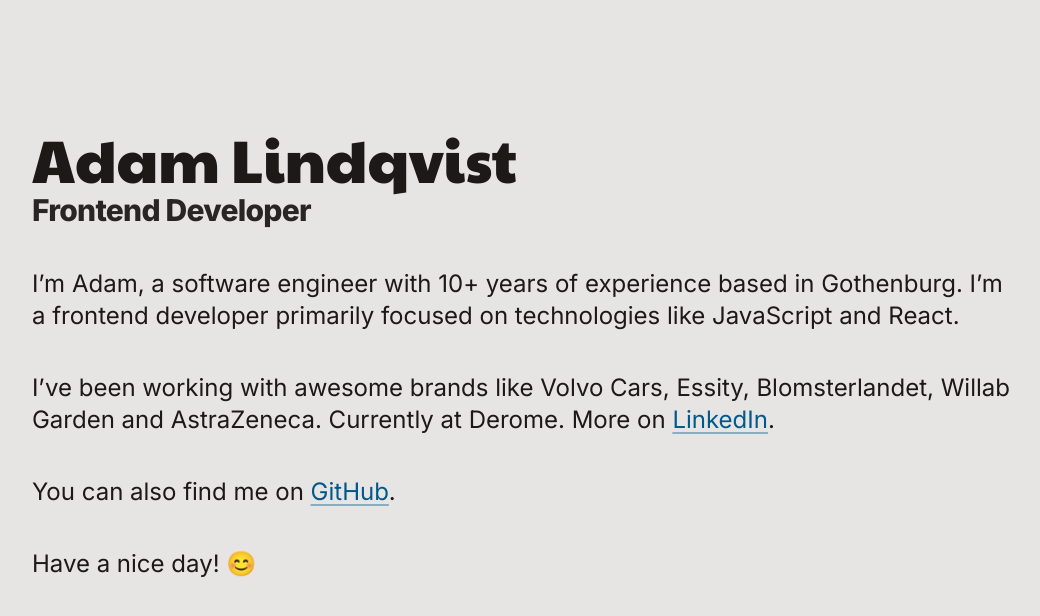
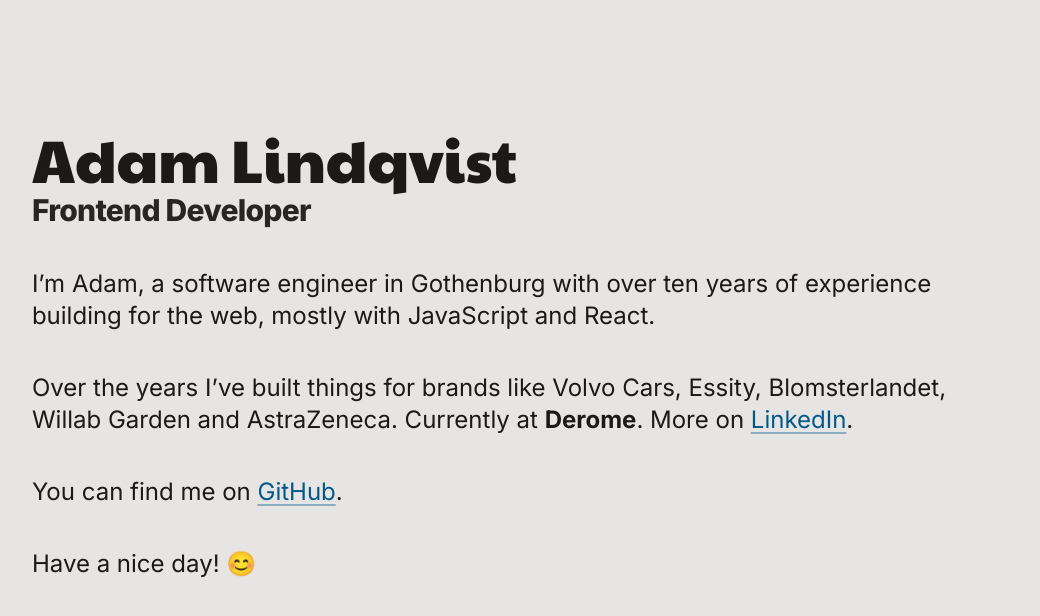
Before and after one commit to adamlindqvist/adamlindqvist.se, a Next.js app: page / in a window 1280 px wide. Shown: the top 616 px of the page, without its empty margins (116-1156 px from the left). Built offline with nearby package versions, Linux system fonts and the light colour scheme.

Commit message:
Rewrite bio copy for a more natural tone
Reword the intro and work-history paragraphs on the
homepage, update the meta description to match, and
highlight the current employer in bold.

```diff
--- a/app/page.js
+++ b/app/page.js
@@ -1,7 +1,7 @@
 import { Fragment } from "react";
 
 const description =
-  "I'm Adam, a software engineer with 10+ years of experience based in Gothenburg. I'm a frontend developer primarily focused on technologies like JavaScript and React.";
+  "I’m Adam, a software engineer in Gothenburg with over ten years of experience building for the web, mostly with JavaScript and React.";
 
 export const metadata = {
   metadataBase: new URL("https://adamlindqvist.se"),
@@ -65,15 +65,14 @@
       </header>
 
       <p>
-        I’m Adam, a software engineer with 10+ years of experience based in
-        Gothenburg. I’m a frontend developer primarily focused on technologies
-        like JavaScript and React.
+        I’m Adam, a software engineer in Gothenburg with over ten years of
+        experience building for the web, mostly with JavaScript and React.
       </p>
 
       <p>
-        I’ve been working with awesome brands like Volvo Cars, Essity,
-        Blomsterlandet, Willab Garden and AstraZeneca. Currently at Derome. More
-        on{" "}
+        Over the years I’ve built things for brands like Volvo Cars, Essity,
+        Blomsterlandet, Willab Garden and AstraZeneca. Currently at{" "}
+        <strong>Derome</strong>. More on{" "}
         <a
           rel="noopener noreferrer"
           target="_blank"
@@ -85,7 +84,7 @@
       </p>
 
       <p>
-        You can also find me on{" "}
+        You can find me on{" "}
         <a
           rel="noopener noreferrer"
           target="_blank"
```
